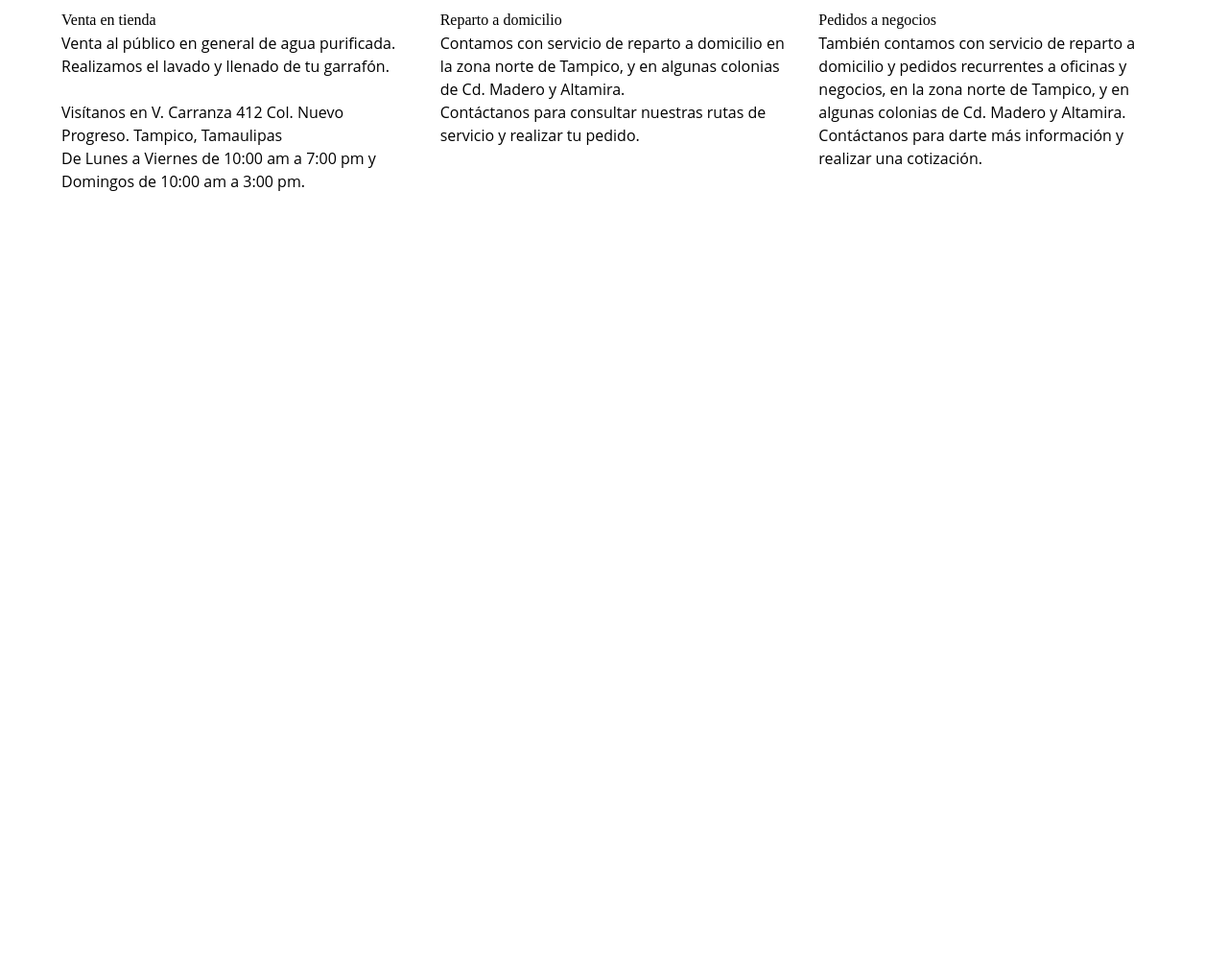
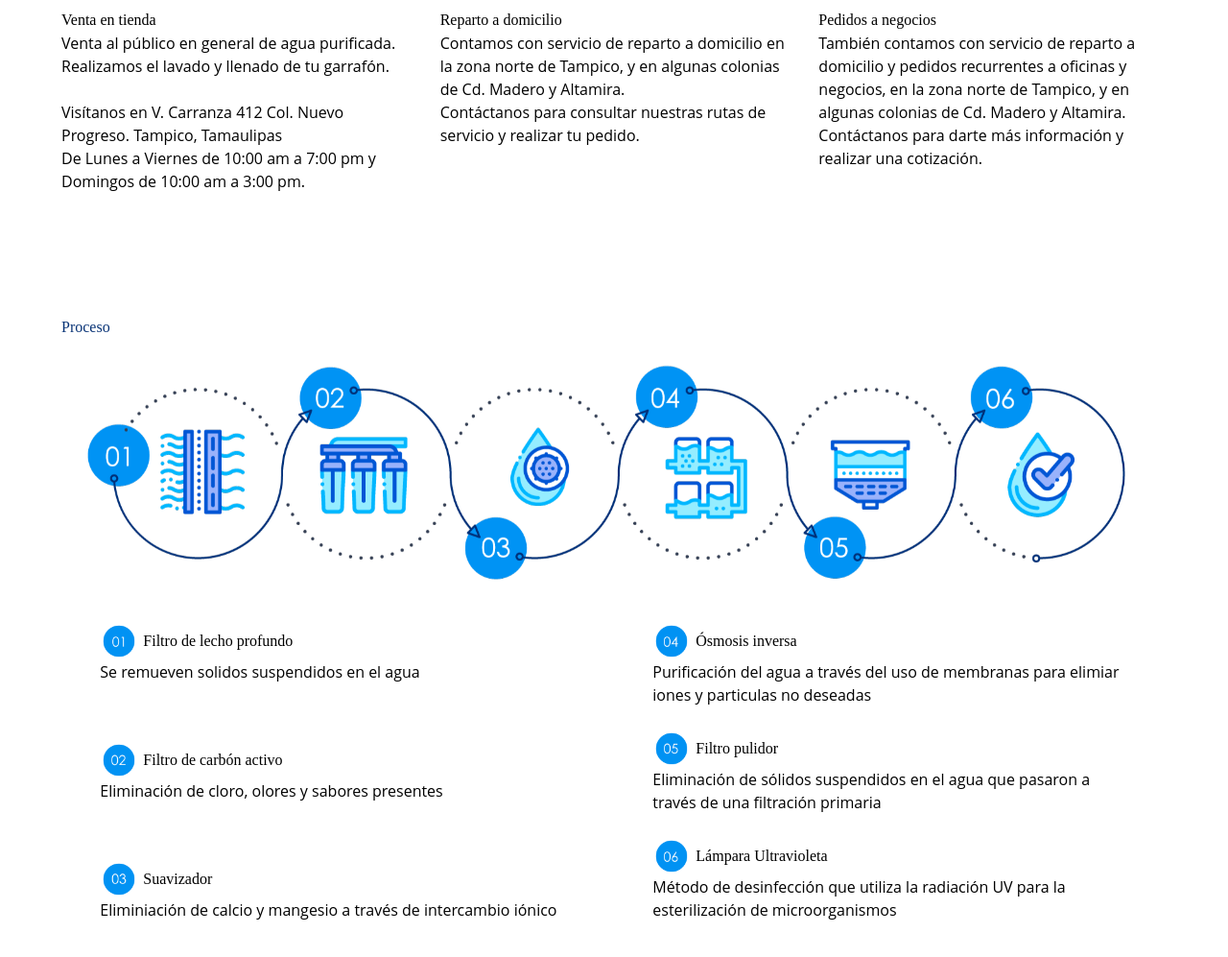
Before and after one commit to raulnabarret/raulnabarret-ultraplus, a Gatsby site: page / in a window 1280 px wide. Shown: the part 503-1500 px from the top of the page at 96% size. Before the commit the page ends 800 px from the top, so only its background shows below. Built offline with nearby package versions, Linux system fonts and the light colour scheme; Gatsby itself is replaced by a stand-in of ours.

Commit message:
Added process section

```diff
--- /dev/null
+++ b/src/components/process/process.js
@@ -0,0 +1,96 @@
+import React from 'react';
+import * as styles from "./process.module.css";
+import processImg from '../../images/proceso.png';
+import step1Icon from '../../images/1.png';
+import step2Icon from '../../images/2.png';
+import step3Icon from '../../images/3.png';
+import step4Icon from '../../images/4.png';
+import step5Icon from '../../images/5.png';
+import step6Icon from '../../images/6.png';
+
+function Process() {
+    return (
+        <div className={styles.container}>
+            <div className={styles.headerContainer}>
+                <h2>Proceso</h2>
+            </div>
+            <div>
+                <img className={styles.processImg} src={processImg}></img>
+            </div>
+            <div class="grid grid-cols-1 md:grid-cols-2 justify-center">
+                <div className={styles.stepsColumnContainer}>
+                    <div className={styles.stepColumnContainer}>
+                        <div>
+                            <div className={styles.stepHeaderContainer}>
+                                <img className={styles.numberIcon} src={step1Icon}></img>
+                                <h3 className={styles.stepHeader}>Filtro de lecho profundo</h3>
+                            </div>
+                            <div>
+                                <p className={styles.stepText}>Se remueven solidos suspendidos en el agua</p>
+                            </div>
+                        </div>
+                    </div>
+                    <div className={styles.stepColumnContainer}>
+                        <div>
+                            <div className={styles.stepHeaderContainer}>
+                                <img className={styles.numberIcon} src={step2Icon}></img>
+                                <h3 className={styles.stepHeader}>Filtro de carbón activo</h3>
+                            </div>
+                            <div>
+                                <p className={styles.stepText}>Eliminación de cloro, olores y sabores presentes</p>
+                            </div>
+                        </div>
+                    </div>
+                    <div className={styles.stepColumnContainer}>
+                        <div>
+                            <div className={styles.stepHeaderContainer}>
+                                <img className={styles.numberIcon} src={step3Icon}></img>
+                                <h3 className={styles.stepHeader}>Suavizador</h3>
+                            </div>
+                            <div>
+                                <p className={styles.stepText}>Eliminiación de calcio y mangesio a través de intercambio iónico</p>
+                            </div>
+                        </div>
+                    </div>
+                </div>
+                <div className={styles.stepsColumnContainer}>
+                    <div className={styles.stepColumnContainer}>
+                        <div>
+                            <div className={styles.stepHeaderContainer}>
+                                <img className={styles.numberIcon} src={step4Icon}></img>
+                                <h3 className={styles.stepHeader}>Ósmosis inversa</h3>
+                            </div>
+                            <div>
+                                <p className={styles.stepText}>Purificación del agua a través del uso de membranas para elimiar iones y particulas no deseadas</p>
+                            </div>
+                        </div>
+                    </div>
+                    <div className={styles.stepColumnContainer}>
+                        <div>
+                            <div className={styles.stepHeaderContainer}>
+                                <img className={styles.numberIcon} src={step5Icon}></img>
+                                <h3 className={styles.stepHeader}>Filtro pulidor</h3>
+                            </div>
+                            <div>
+                                <p className={styles.stepText}>Eliminación de sólidos suspendidos en el agua que pasaron a través de una filtración primaria</p>
+                            </div>
+                        </div>
+                    </div>
+                    <div className={styles.stepColumnContainer}>
+                        <div>
+                            <div className={styles.stepHeaderContainer}>
+                                <img className={styles.numberIcon} src={step6Icon}></img>
+                                <h3 className={styles.stepHeader}>Lámpara Ultravioleta</h3>
+                            </div>
+                            <div>
+                                <p className={styles.stepText}>Método de desinfección que utiliza la radiación UV para la esterilización de microorganismos</p>
+                            </div>
+                        </div>
+                    </div>
+                </div>
+            </div>
+        </div>
+    )
+}
+
+export default Process
--- /dev/null
+++ b/src/components/process/process.module.css
@@ -0,0 +1,69 @@
+.container {
+    padding: 5%;
+}
+
+.headerContainer {
+    margin-bottom: 12px;
+}
+
+h2 {
+    font-family: 'Saira';
+    font-size: 48px;
+    color: #083376;
+    font-weight: 600;
+}
+
+.processImg {
+    margin-bottom: 24px;
+}
+
+.stepsColumnContainer {
+    padding: 0 7%;
+    display: flex;
+    flex-direction: column;
+    justify-content: space-between;
+}
+
+.stepColumnContainer {
+    margin-bottom: 24px;
+    display: flex;
+    flex-direction: row;
+}
+
+.stepHeaderContainer {
+    display: flex;
+    flex-direction: row;
+    justify-content: start;
+}
+
+.stepHeader {
+    line-height: 40px;
+}
+
+.stepText {
+    font-family: 'Open Sans';
+    font-size: 16px;
+    color: #000;
+    font-weight: 400;
+}
+
+.numberIcon {
+    height: 40px;
+    width: auto;
+    margin-right: 5px;
+}
+
+.stepText {
+
+}
+
+@media screen and (max-width: 767px) {
+    .stepsColumnContainer {
+        padding: 0;
+    }
+
+    .stepColumnContainer {
+        width: 80%;
+        margin: 0 auto 24px auto;
+    }
+}
--- a/src/pages/index.js
+++ b/src/pages/index.js
@@ -2,6 +2,7 @@ import * as React from "react"
 import Navbar from "../components/navbar"
 import Banner from '../components/banner/banner';
 import Services from "../components/services/services";
+import Process from "../components/process/process";
 
 const IndexPage = () => {
 	return (
@@ -9,6 +10,7 @@ const IndexPage = () => {
 			<Navbar></Navbar>
 			<Banner></Banner>
 			<Services></Services>
+			<Process></Process>
 		</main>
 	)
 }
```
Also changed, not shown: src/images/1.png (added), src/images/2.png (added), src/images/3.png (added), src/images/4.png (added), src/images/5.png (added), src/images/6.png (added), src/images/proceso.png (added).
